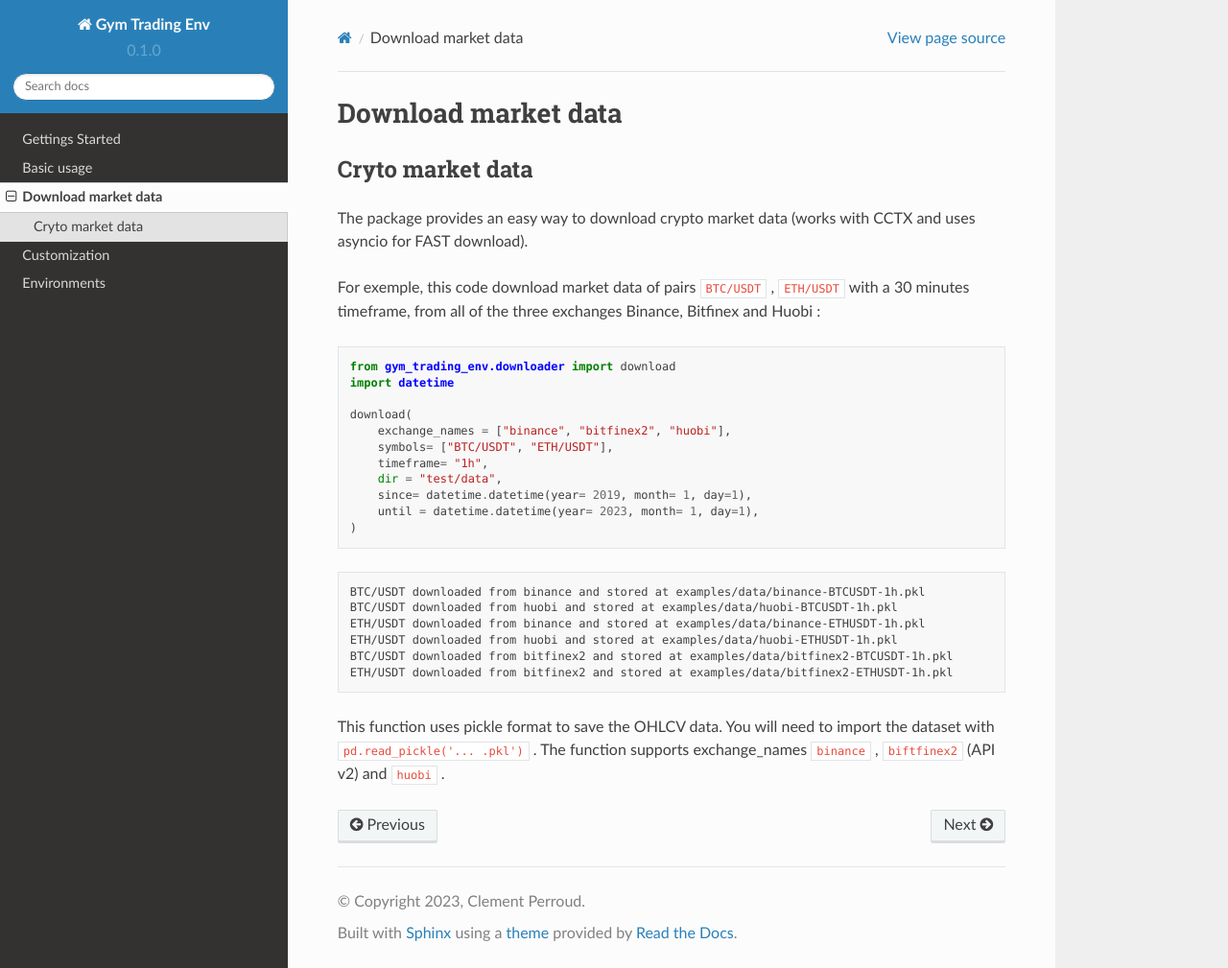
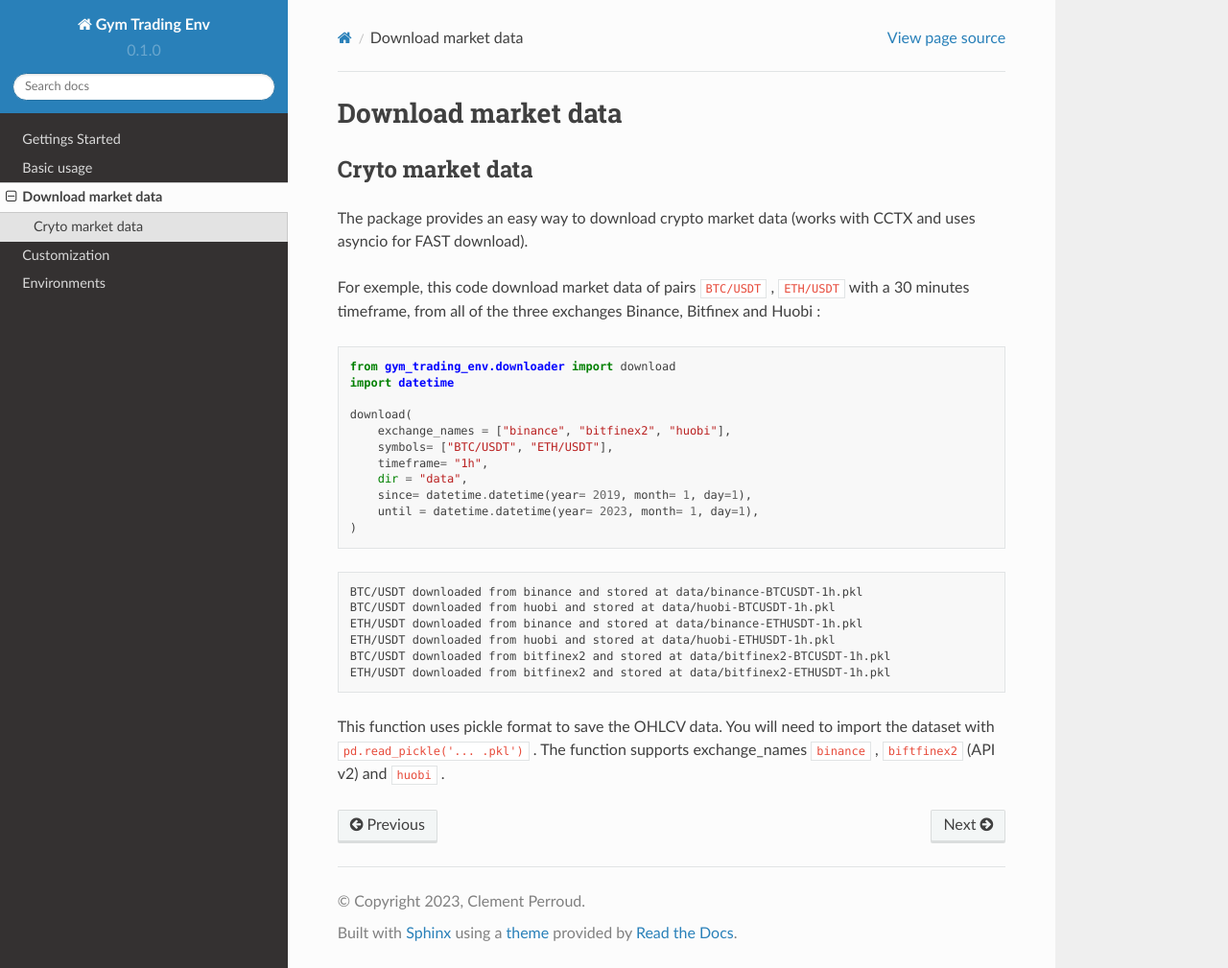
Before and after one commit to ClementPerroud/Gym-Trading-Env, a Sphinx documentation site: the page built from docs/source/download.rst, in a window 1280 px wide and 1009 px high. Shown: the whole window at 96% size. Built offline with Sphinx 7.4.7 and the Read the Docs theme 2.0.0, drawn with Linux system fonts in a browser that asks for light colours.

Commit message:
Update download.rst

```diff
--- a/docs/source/download.rst
+++ b/docs/source/download.rst
@@ -17,18 +17,18 @@ For exemple, this code download market data of pairs ``BTC/USDT`` , ``ETH/USDT``
       exchange_names = ["binance", "bitfinex2", "huobi"],
       symbols= ["BTC/USDT", "ETH/USDT"],
       timeframe= "1h",
-      dir = "test/data",
+      dir = "data",
       since= datetime.datetime(year= 2019, month= 1, day=1),
       until = datetime.datetime(year= 2023, month= 1, day=1),
   )
 
 .. code-block:: bash
 
-  BTC/USDT downloaded from binance and stored at examples/data/binance-BTCUSDT-1h.pkl
-  BTC/USDT downloaded from huobi and stored at examples/data/huobi-BTCUSDT-1h.pkl
-  ETH/USDT downloaded from binance and stored at examples/data/binance-ETHUSDT-1h.pkl
-  ETH/USDT downloaded from huobi and stored at examples/data/huobi-ETHUSDT-1h.pkl
-  BTC/USDT downloaded from bitfinex2 and stored at examples/data/bitfinex2-BTCUSDT-1h.pkl
-  ETH/USDT downloaded from bitfinex2 and stored at examples/data/bitfinex2-ETHUSDT-1h.pkl
+  BTC/USDT downloaded from binance and stored at data/binance-BTCUSDT-1h.pkl
+  BTC/USDT downloaded from huobi and stored at data/huobi-BTCUSDT-1h.pkl
+  ETH/USDT downloaded from binance and stored at data/binance-ETHUSDT-1h.pkl
+  ETH/USDT downloaded from huobi and stored at data/huobi-ETHUSDT-1h.pkl
+  BTC/USDT downloaded from bitfinex2 and stored at data/bitfinex2-BTCUSDT-1h.pkl
+  ETH/USDT downloaded from bitfinex2 and stored at data/bitfinex2-ETHUSDT-1h.pkl
 
 This function uses pickle format to save the OHLCV data. You will need to import the dataset with ``pd.read_pickle('... .pkl')`` . The function supports exchange_names ``binance`` , ``biftfinex2`` (API v2) and ``huobi`` .
```
